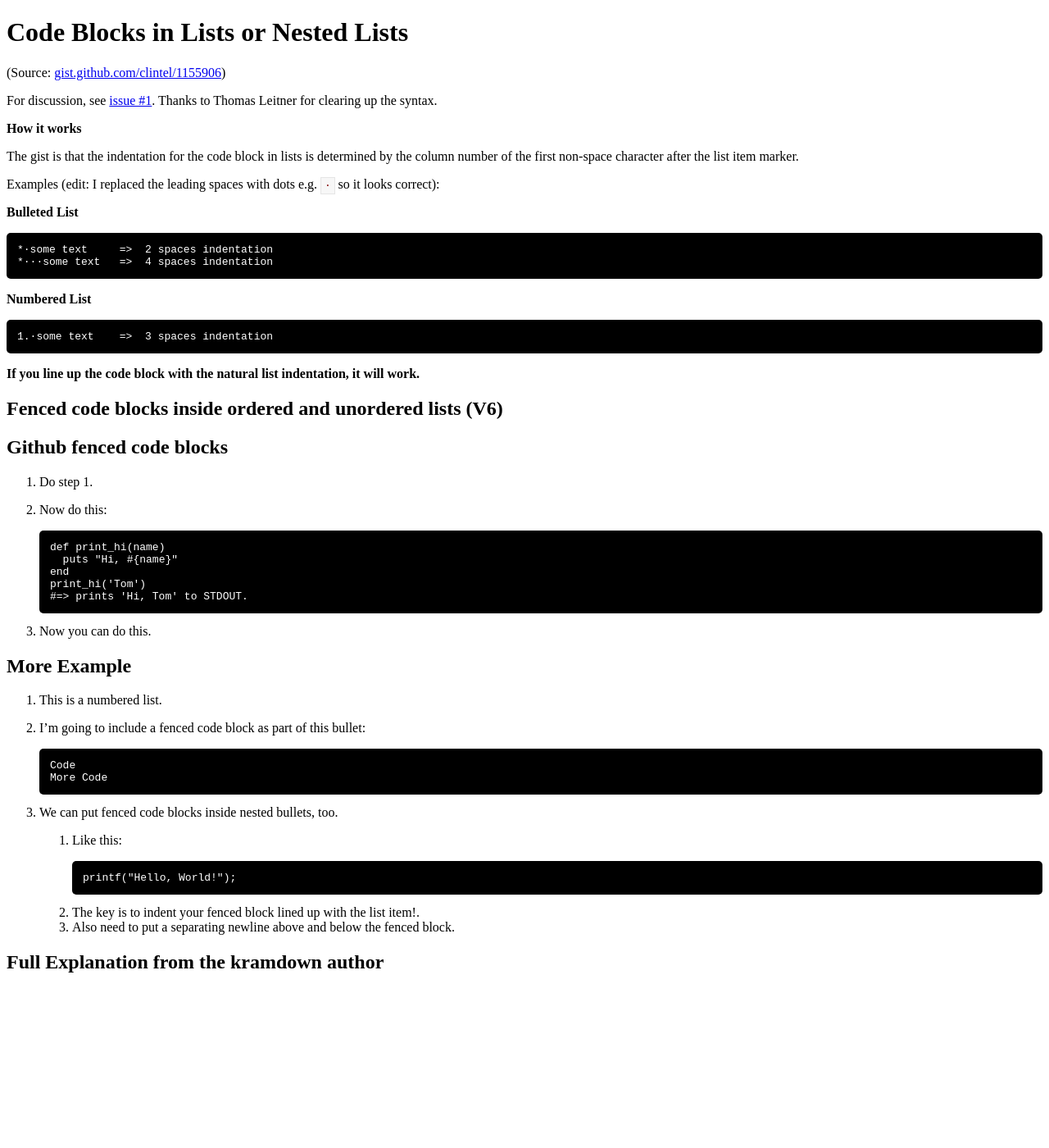
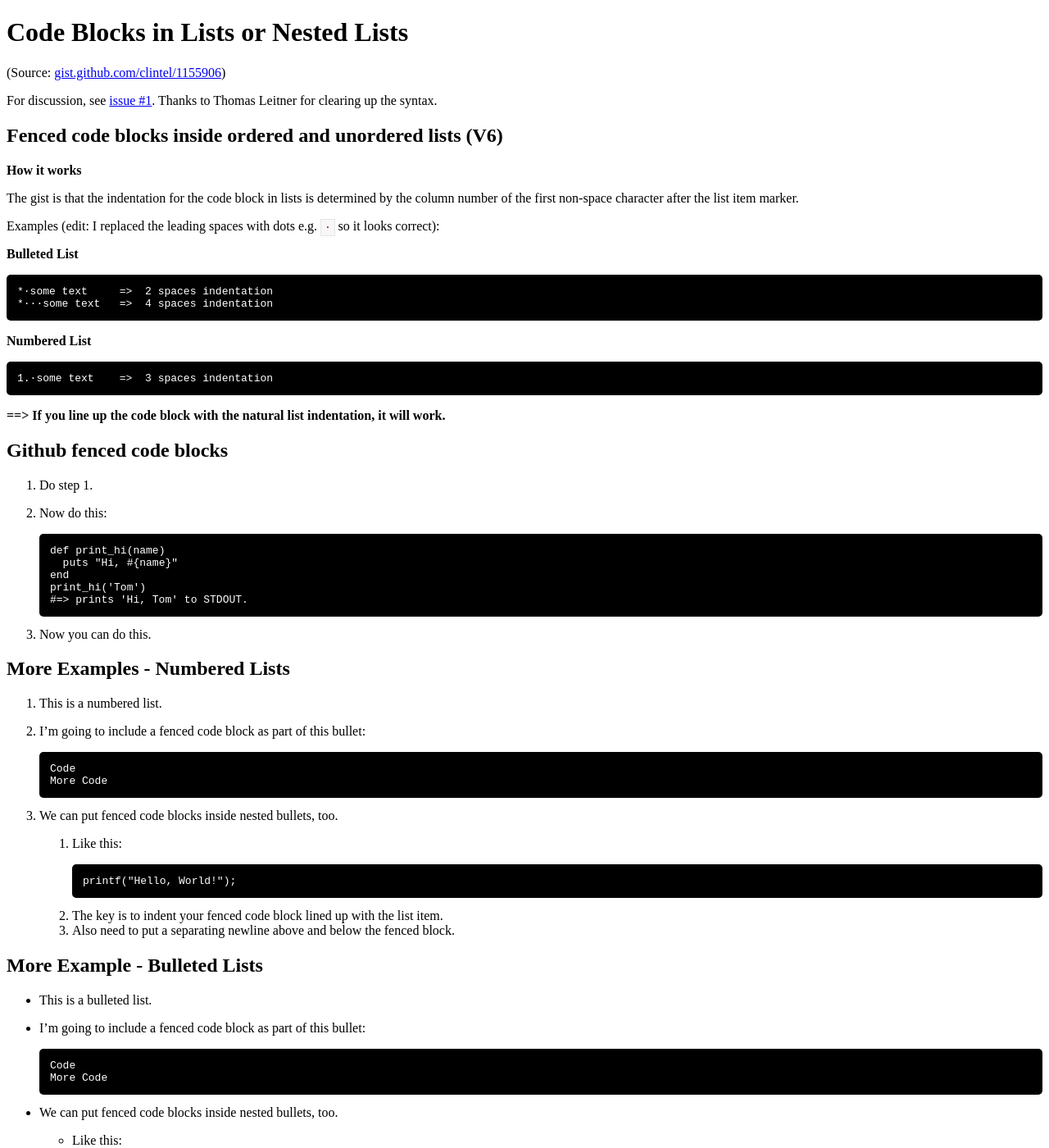
Before and after one commit to planetjekyll/sandbox-syntax-highlighter, a Jekyll site: the page built from lists.md, in a window 1280 px wide and 1400 px high. Shown: the whole window at 82% size. Built offline with Jekyll 4.4.1, drawn with Linux system fonts in a browser that asks for light colours; some of the changed text lies outside the part shown.

Commit message:
Update lists.md

````diff
--- a/lists.md
+++ b/lists.md
@@ -11,6 +11,8 @@ title: Code Blocks in Lists or Nested Lists
    -->
 
 For discussion, see [issue #1](https://github.com/planetjekyll/sandbox-syntax-highlighter/issues/1).  Thanks to Thomas Leitner for clearing up the syntax.
+
+## Fenced code blocks inside ordered and unordered lists (V6)
 
 **How it works**
 
@@ -56,7 +54,7 @@ Examples (edit: I replaced the leading spaces with dots e.g. `·` so it looks co
 3. Now you can do this.
 
 
-## More Example
+## More Examples - Numbered Lists
 
 1. This is a numbered list.
 2. I'm going to include a fenced code block as part of this bullet:
@@ -73,8 +71,26 @@ Examples (edit: I replaced the leading spaces with dots e.g. `·` so it looks co
       printf("Hello, World!");
       ```
 
-   2. The key is to indent your fenced block lined up with the list item!.
+   2. The key is to indent your fenced code block lined up with the list item.
    3. Also need to put a separating newline above and below the fenced block.
 
 
-## Full Explanation from the kramdown author
+## More Example - Bulleted Lists
+
+* This is a bulleted list.
+* I'm going to include a fenced code block as part of this bullet:
+
+  ```
+  Code
+  More Code
+  ```
+
+* We can put fenced code blocks inside nested bullets, too.
+  * Like this:
+
+    ```c
+    printf("Hello, World!");
+    ```
+
+ * The key is to indent your fenced code block lined up with the list item.
+ * Also need to put a separating newline above and below the fenced block.
````
Also changed, not shown: other parts of lists.md (+1 -5 lines).
